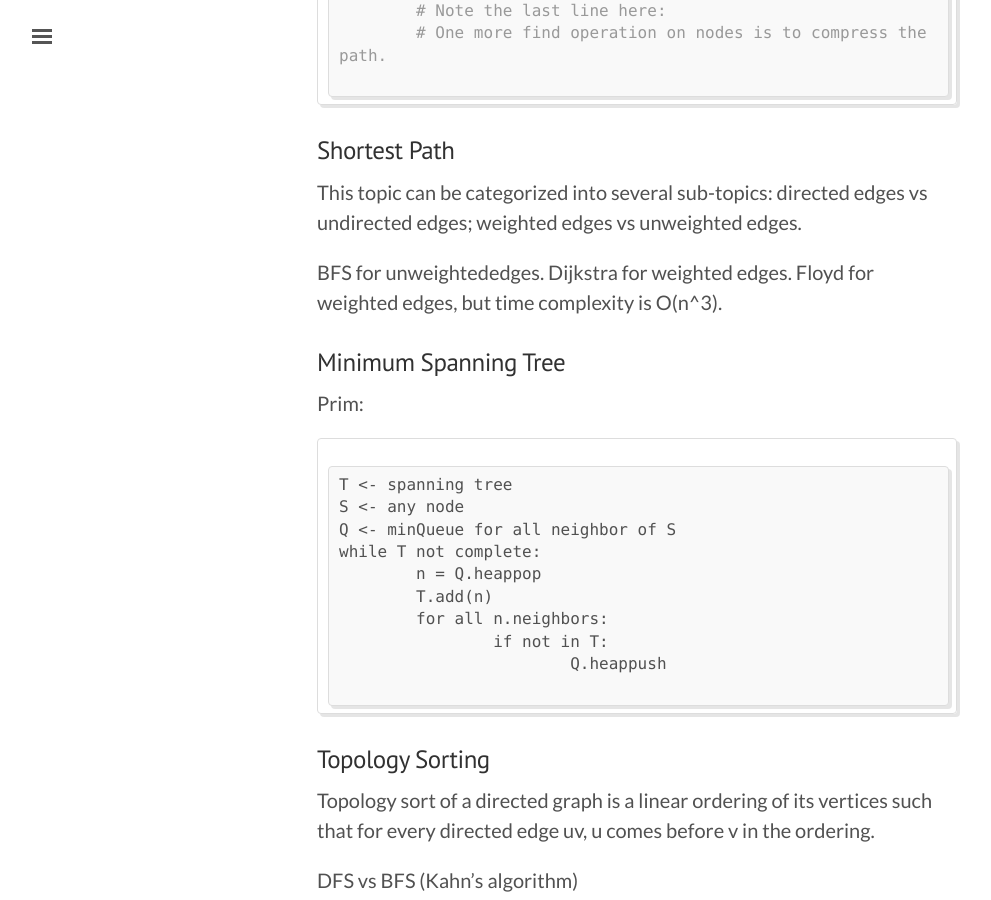
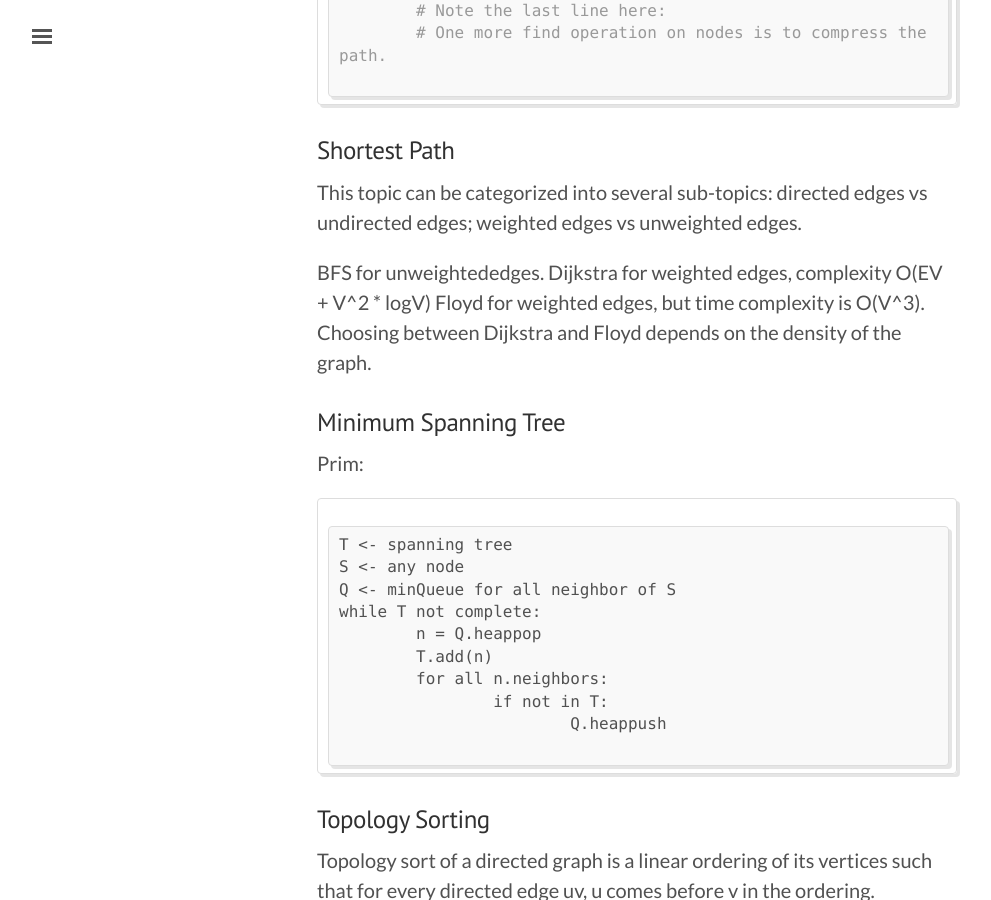
Before and after one commit to tengg/tengg.github.io, a Jekyll site: the page built from _posts/2016-10-02-graph.md, in a window 1280 px wide and 900 px high, scrolled down 1681 px. Shown: the whole window, without its empty margins (3-994 px from the left). Built offline with Jekyll 4.4.1, drawn with Linux system fonts in a browser that asks for light colours; nearby versions of some CDN libraries; some web fonts are replaced; comment, search, counter and statistics services are not loaded.

Commit message:
Update 2016-10-02-graph.md

```diff
--- a/_posts/2016-10-02-graph.md
+++ b/_posts/2016-10-02-graph.md
@@ -66,8 +66,9 @@ def number_of_connected_graph(n, edges):
 This topic can be categorized into several sub-topics: directed edges vs undirected edges; weighted edges vs unweighted edges.
 
 BFS for unweightededges.
-Dijkstra for weighted edges.
-Floyd for weighted edges, but time complexity is O(n^3).
+Dijkstra for weighted edges, complexity O(EV + V^2 * logV)
+Floyd for weighted edges, but time complexity is O(V^3).
+Choosing between Dijkstra and Floyd depends on the density of the graph.
 
 ### Minimum Spanning Tree
 
```
